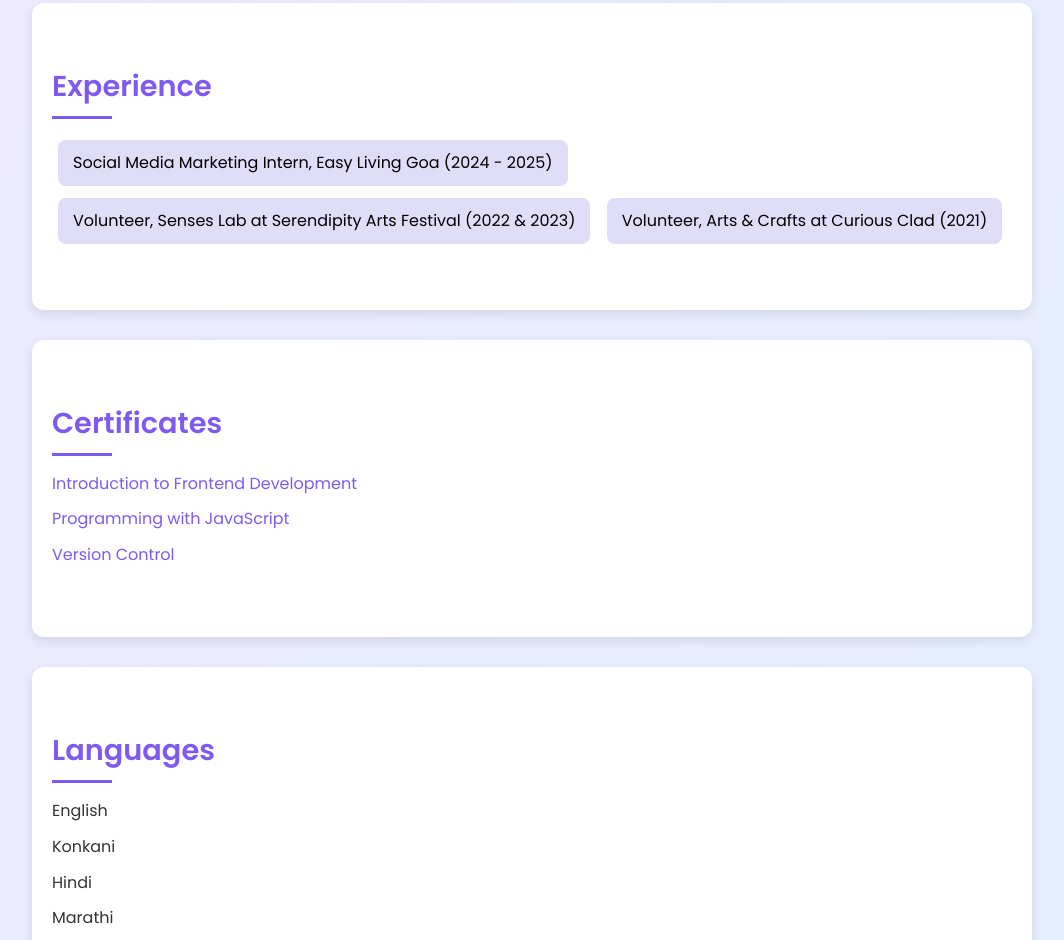
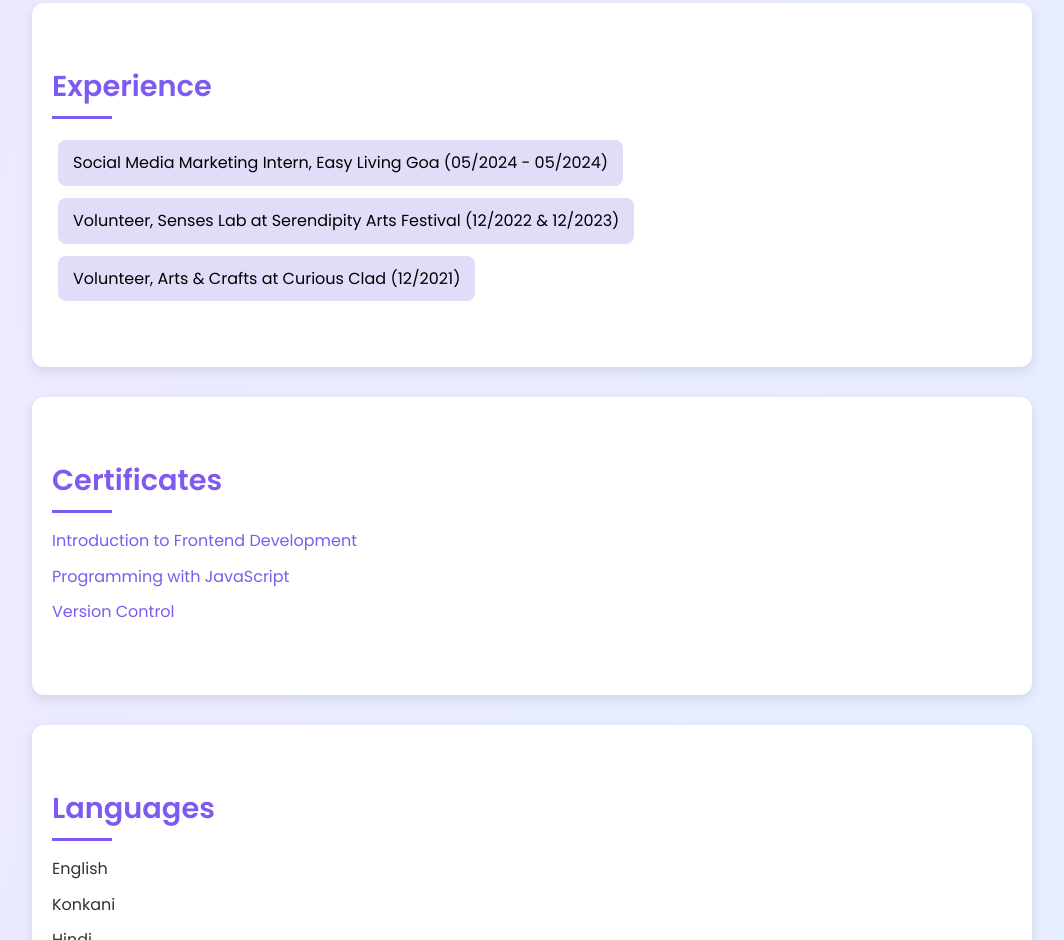
Before and after one commit to Jacinta17/Resume, a plain HTML site: page index.html in a window 1280 px wide. Shown: the part 1830-2770 px from the top of the page, without its empty margins (108-1172 px from the left). Drawn offline with Linux system fonts and the light colour scheme.

Commit message:
Update index.html

```diff
--- a/index.html
+++ b/index.html
@@ -197,9 +197,9 @@
   <section id="experience">
     <h2>Experience</h2>
     <ul class="experience">
-      <li>Social Media Marketing Intern, Easy Living Goa (2024 - 2025)</li>
-      <li>Volunteer, Senses Lab at Serendipity Arts Festival (2022 & 2023)</li>
-      <li>Volunteer, Arts & Crafts at Curious Clad (2021)</li>
+      <li>Social Media Marketing Intern, Easy Living Goa (05/2024 - 05/2024)</li>
+      <li>Volunteer, Senses Lab at Serendipity Arts Festival (12/2022 & 12/2023)</li>
+      <li>Volunteer, Arts & Crafts at Curious Clad (12/2021)</li>
     </ul>
   </section>
 
```
